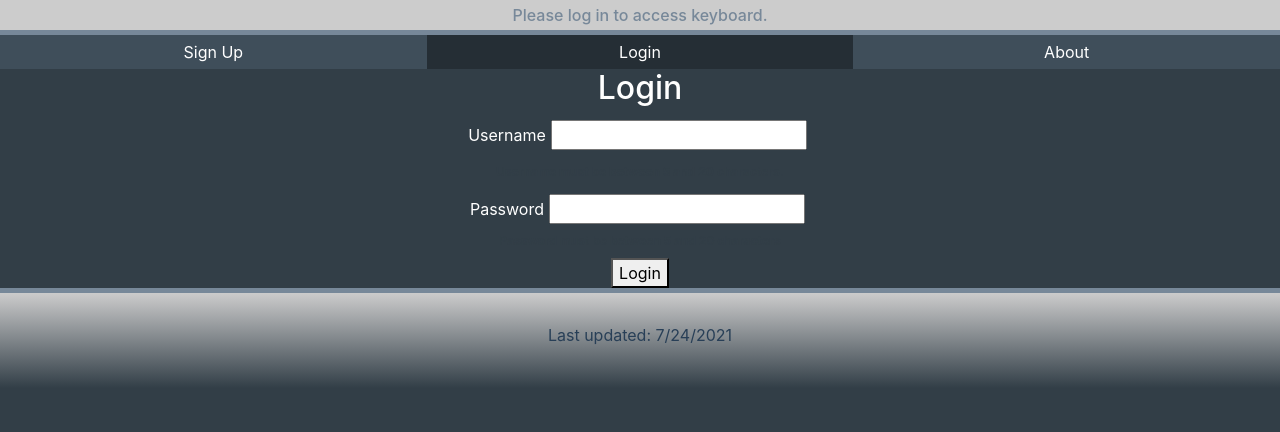
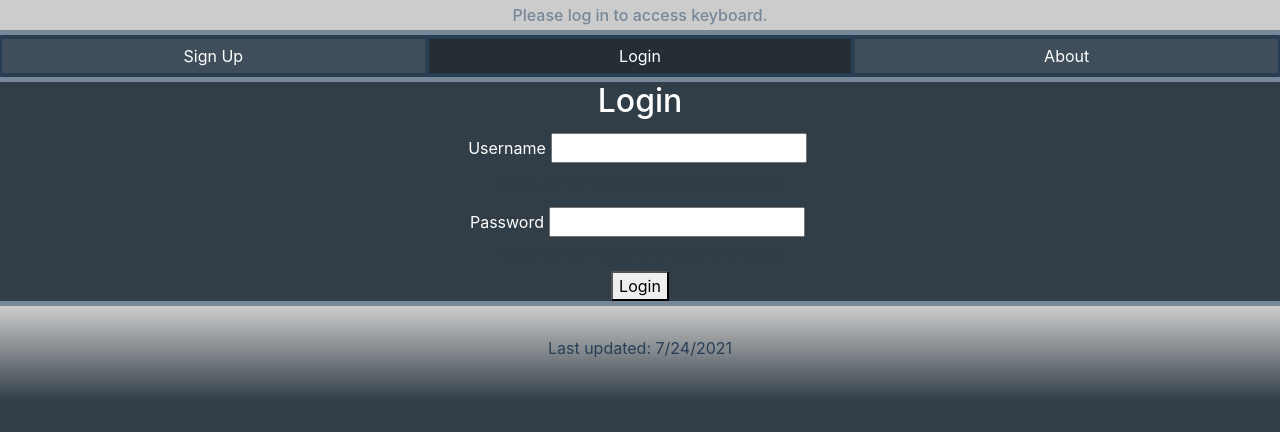
Before and after one commit to MichaelAZimmerman/synthesizer, a React (Create React App) app: page /login in a window 1280 px wide. Shown: the top 432 px of the page. Built offline with nearby package versions, Linux system fonts and the light colour scheme; no server answers.

Commit message:
changes the nav styling more

```diff
--- a/src/App.css
+++ b/src/App.css
@@ -14,6 +14,9 @@ footer {
   background: linear-gradient(180deg, #ccc, rgb(50, 62, 71) 100%);
   padding-top: 30px;
   border-top: 5px solid lightslategray;
+}
+nav {
+  border-bottom: 5px solid lightslategray;
 }
 input {
   margin: 5px;
@@ -53,6 +56,10 @@ input {
   padding: 5px;
   flex-grow: 1;
   color: white;
+  border-left: 2px solid rgb(39, 62, 83);
+  border-right: 2px solid rgb(39, 62, 83);
+  border-top: 4px solid rgb(39, 62, 83);
+  border-bottom: 4px solid rgb(39, 62, 83);
 }
 .active {
   background-color: rgb(37, 46, 53);
@@ -61,12 +68,13 @@ input {
 .active:hover,
 .link:hover {
   background-color: burlywood;
+  border: 2px solid burlywood;
   color: black;
-  transform: scale(1.25);
+  transform: scale(1.24);
   transition-duration: 0.5s;
 }
-
-.text-center {
+.note:hover,
+.note-blk:hover .text-center {
   text-align: center;
 }
 
```
